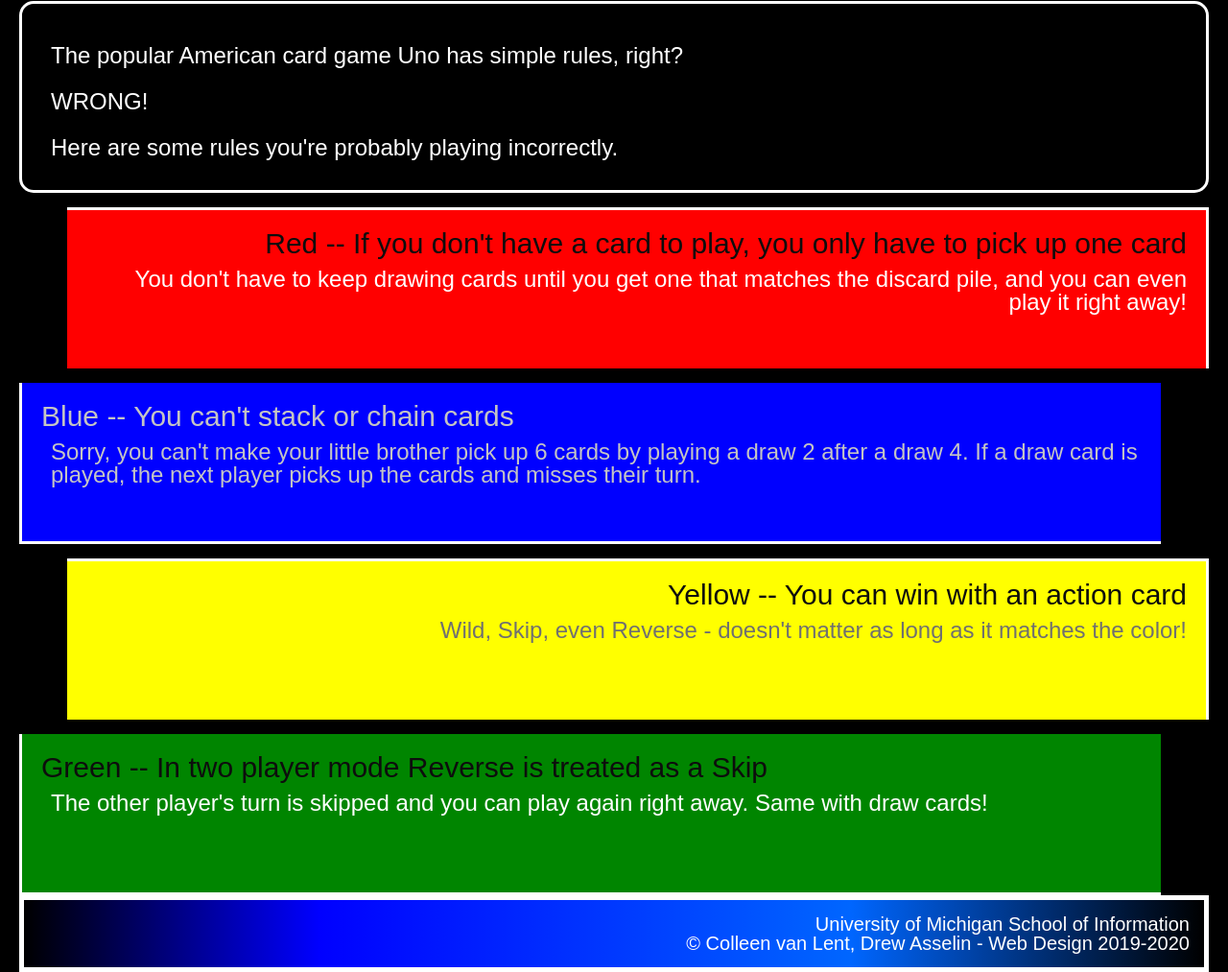
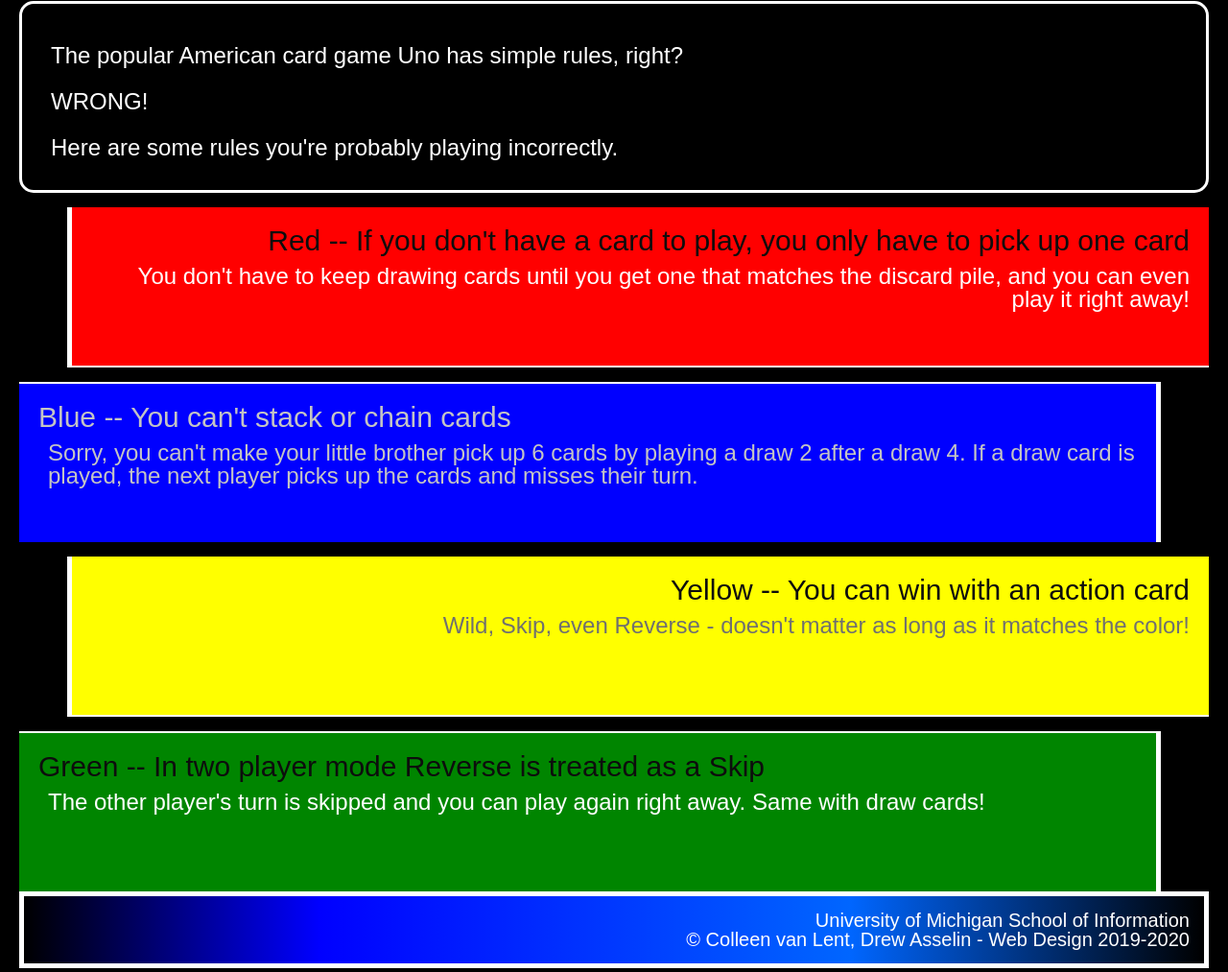
Before and after one commit to tammy-yang/hw2-2023, a plain HTML site: page index.html in a window 1280 px wide. Shown: the part 327-1340 px from the top of the page at 96% size. Drawn offline with Linux system fonts and the light colour scheme.

Commit message:
Update style.css

```diff
--- a/css/style.css
+++ b/css/style.css
@@ -23,7 +23,8 @@
 
 img {
     width: 250px;
-    margin: auto;
+    margin-left: auto;
+    margin-right: auto;
     display: block;
     border: #ffffff;
     border-style: dashed;
@@ -49,16 +50,20 @@
     background-color: #ff0000;
     text-align: right;
     margin-left: 50px;
-    border-bottom: 2px;
-    border-left: 5px;
+    border-bottom-width: 2px;
+    border-left-width: 5px;
+    border-top-width: 0px;
+    border-right-width: 0px;
 }
 
 .blue {
     background-color: #0000ff;
     text-align: left;
     margin-right: 50px;
-    border-right: 5px;
-    border-top: 2px;
+    border-right-width: 5px;
+    border-top-width: 2px;
+    border-bottom-width: 0px;
+    border-left-width: 0px;
     color: #C4C4C4;
 }
 
@@ -70,8 +75,10 @@
     background-color: #ffff00;
     text-align: right;
     margin-left: 50px;
-    border-bottom: 2px;
-    border-left: 5px;
+    border-bottom-width: 2px;
+    border-left-width: 5px;
+    border-top-width: 0px;
+    border-right-width: 0px;
     color: #707070;
 }
 
@@ -79,8 +86,10 @@
     background-color: #008500;
     text-align: left;
     margin-right: 50px;
-    border-right: 5px;
-    border-top: 2px;
+    border-right-width: 5px;
+    border-top-width: 2px;
+    border-bottom-width: 0px;
+    border-left-width: 0px;
 }
 
 footer {
```
